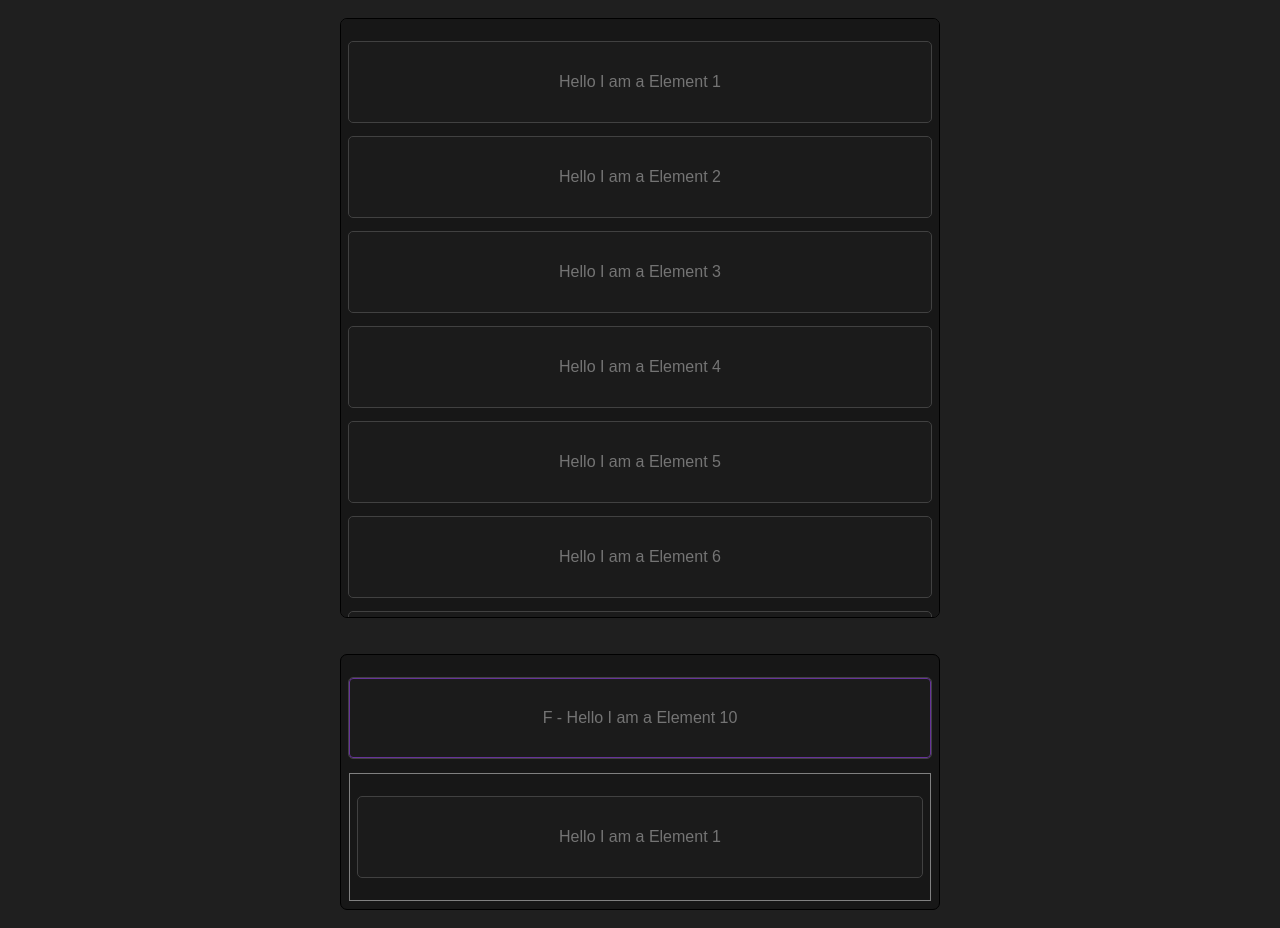
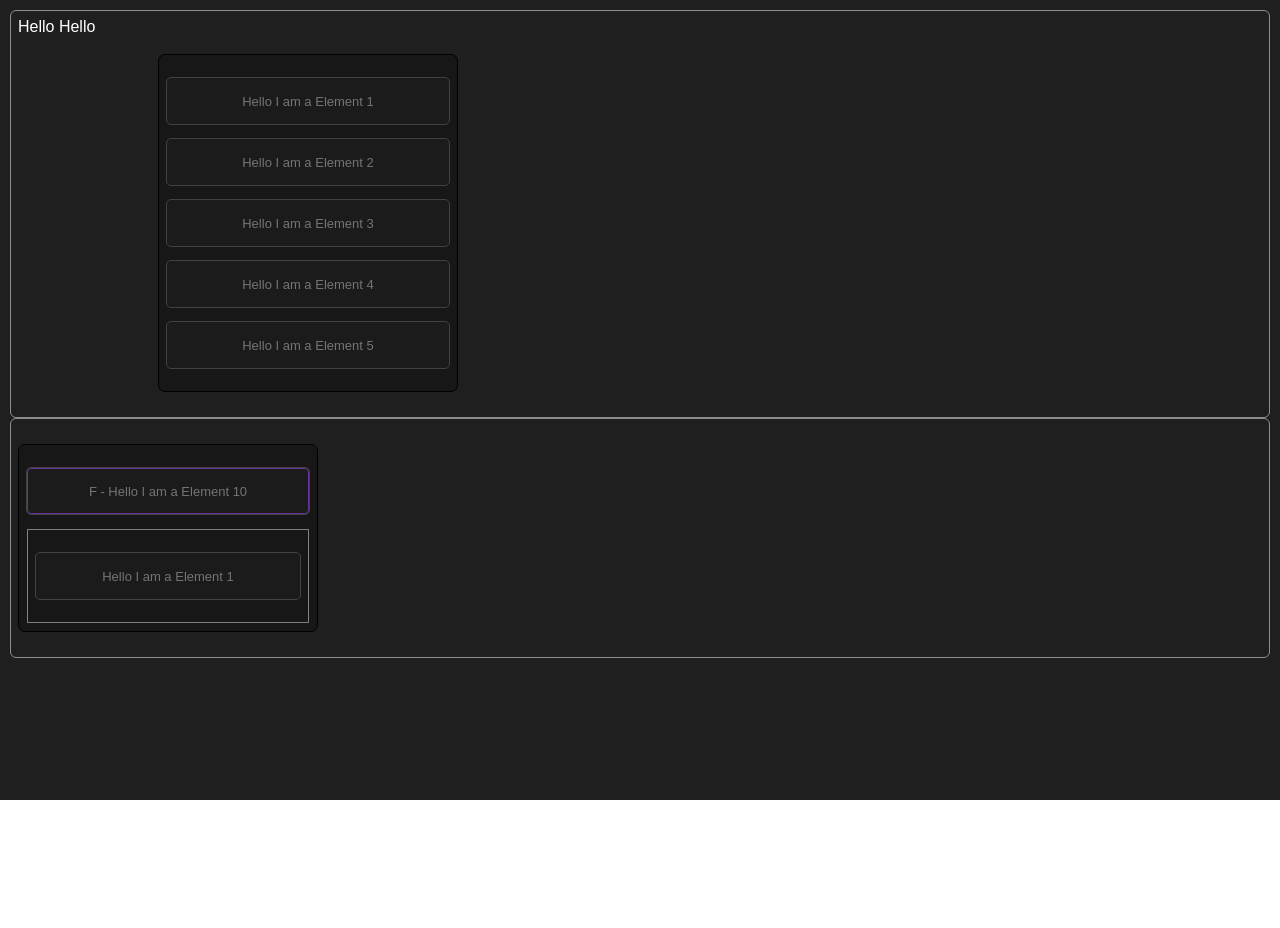
Before and after one commit to tahir150/beautiful-sortable-js, a plain HTML site: page index.html in a window 1280 px wide. After the commit the page ends 800 px from the top, so only its background shows below. Drawn offline with Linux system fonts and the light colour scheme.

Commit message:
section ui in progress

```diff
--- a/index.html
+++ b/index.html
@@ -9,7 +9,10 @@
   </head>
 
   <body>
+    <div class="container">
       <section>
+        <div class="section-head">Hello Hello</div>
+        <div class="section-body">
           <div class="sortable-container">
             <div class="sort">
               <span>Hello I am a Element 1</span>
@@ -26,20 +29,6 @@
             <div class="sort">
               <span>Hello I am a Element 5</span>
             </div>
-        <div class="sort">
-          <span>Hello I am a Element 6</span>
-        </div>
-        <div class="sort">
-          <span>Hello I am a Element 7</span>
-        </div>
-        <div class="sort">
-          <span>Hello I am a Element 8</span>
-        </div>
-        <div class="sort">
-          <span>Hello I am a Element 9</span>
-        </div>
-        <div class="sort">
-          <span>Hello I am a Element 10</span>
           </div>
         </div>
       </section>
@@ -56,6 +45,7 @@
           </div>
         </div>
       </section>
+    </div>
 
     <script src="./sortable.js"></script>
     <script src="./app.js"></script>
--- a/style.css
+++ b/style.css
@@ -4,32 +4,51 @@
   box-sizing: border-box;
 }
 
-body {
+.container {
+  width: 100%;
+  height: 100vh;
   background-color: rgb(31 31 31);
   display: flex;
   flex-direction: column;
   align-items: center;
   font-family: sans-serif;
+  overflow: auto;
+  padding: 10px;
+  color: white;
+}
+
+section {
+  width: 100%;
+  border: solid #8e8c8c 1px;
+  padding: 7px;
+  border-radius: 6px;
+}
+section .section-head {
+  width: 100%;
+  /* font-size: 40px; */
+  /* height: 100px; */
+  /* background-color: white; */
+}
+section .section-body {
+  margin-left: 140px;
 }
 
 .sortable-container {
-  width: 600px;
+  width: 300px;
   max-height: 600px;
   border: solid #000000 1px;
   border-radius: 7px;
   margin: 18px 0;
   background-color: rgb(23 23 23);
   overflow: auto;
-  padding: 15px;
-  /* zoom: 0.5; */
+  padding: 6px 15px;
 }
 
 .sortable-container .sort:not(.sort-container) {
-  width: 100%;
-  height: 80px;
+  height: 46px;
   display: flex;
   justify-content: center;
-  font-size: 16px;
+  font-size: 13px;
   background-color: rgb(27 27 27);
   align-items: center;
   color: #747474;
```
Lines whose indentation alone changed are shown as unchanged.
